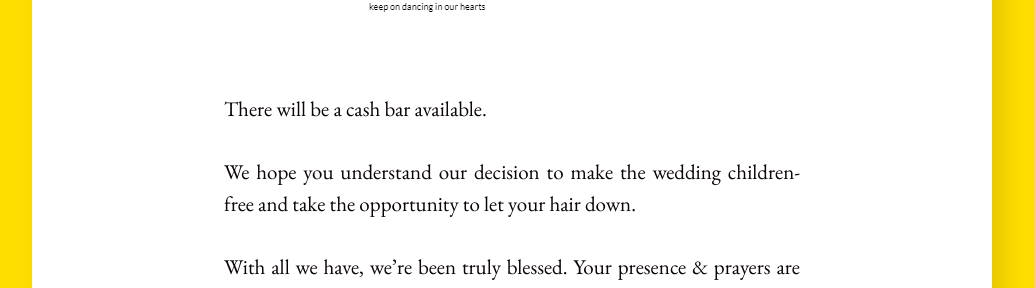
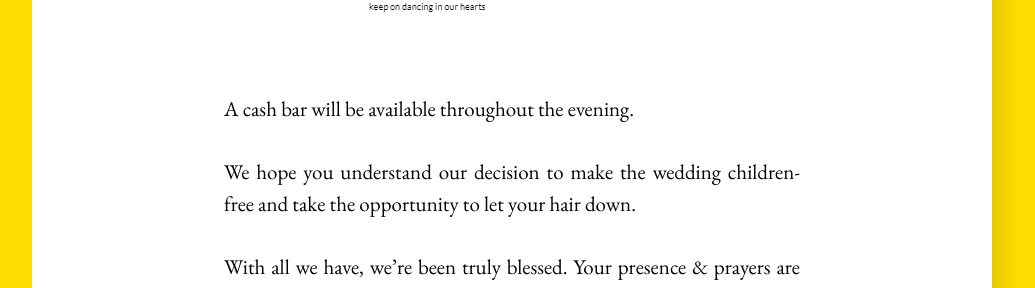
Before and after one commit to PoveyCelebration/PoveyCelebration.github.io, a Jekyll site: the page built from hitchens/about.md, in a window 1280 px wide. Shown: the part 1385-1673 px from the top of the page, without its empty margins (128-1163 px from the left). Built offline with Jekyll 4.4.1, drawn with Linux system fonts in a browser that asks for light colours.

Commit message:
Update about.md

```diff
--- a/hitchens/about.md
+++ b/hitchens/about.md
@@ -17,7 +17,7 @@ Address : Stephan Way, Green Point, Cape Town
 ![](/assets/images/timeline3.png)
 
 <br/>
-There will be a cash bar available.
+A cash bar will be available throughout the evening.
 <br/>
 <br/>
 We hope you understand our decision to make the wedding children-free and take the opportunity to let your hair down.
```
